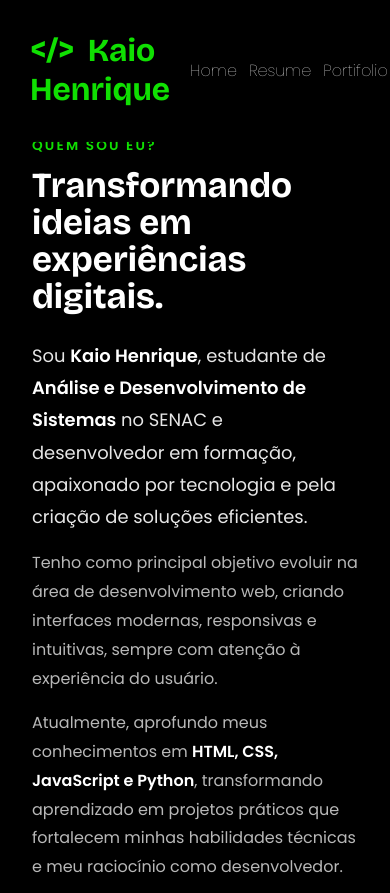
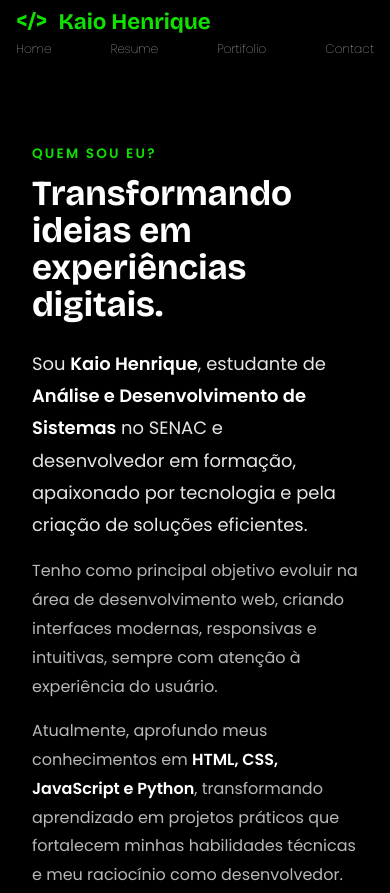
Before and after one commit to Kaio-sudo/portifolio, a plain HTML site: page index.html in a window 390 px wide. Shown: the top 893 px of the page. Drawn offline with nearby package versions, Linux system fonts and the light colour scheme.

Commit message:
adicionei responsividade para: computador, tablets e celular

```diff
--- a/styles/style.css
+++ b/styles/style.css
@@ -565,6 +565,41 @@ header nav ul li a:focus-visible {
     }
 }
 
+@media (max-width: 600px) {
+    body {
+        padding-top: 88px;
+    }
+
+    header {
+        flex-direction: column;
+        align-items: stretch;
+        padding: 8px 16px 0;
+    }
+
+    header .name {
+        margin: 0 0 4px;
+        padding: 0;
+        font-size: 1.4rem;
+    }
+
+    header nav {
+        width: 100%;
+    }
+
+    header nav ul {
+        width: 100%;
+        box-sizing: border-box;
+        justify-content: space-between;
+        gap: 8px;
+        margin: 0;
+        padding: 0 0 8px;
+    }
+
+    header nav ul li a {
+        font-size: 0.76rem;
+    }
+}
+
 @media (prefers-reduced-motion: reduce) {
     html {
         scroll-behavior: auto;
```
